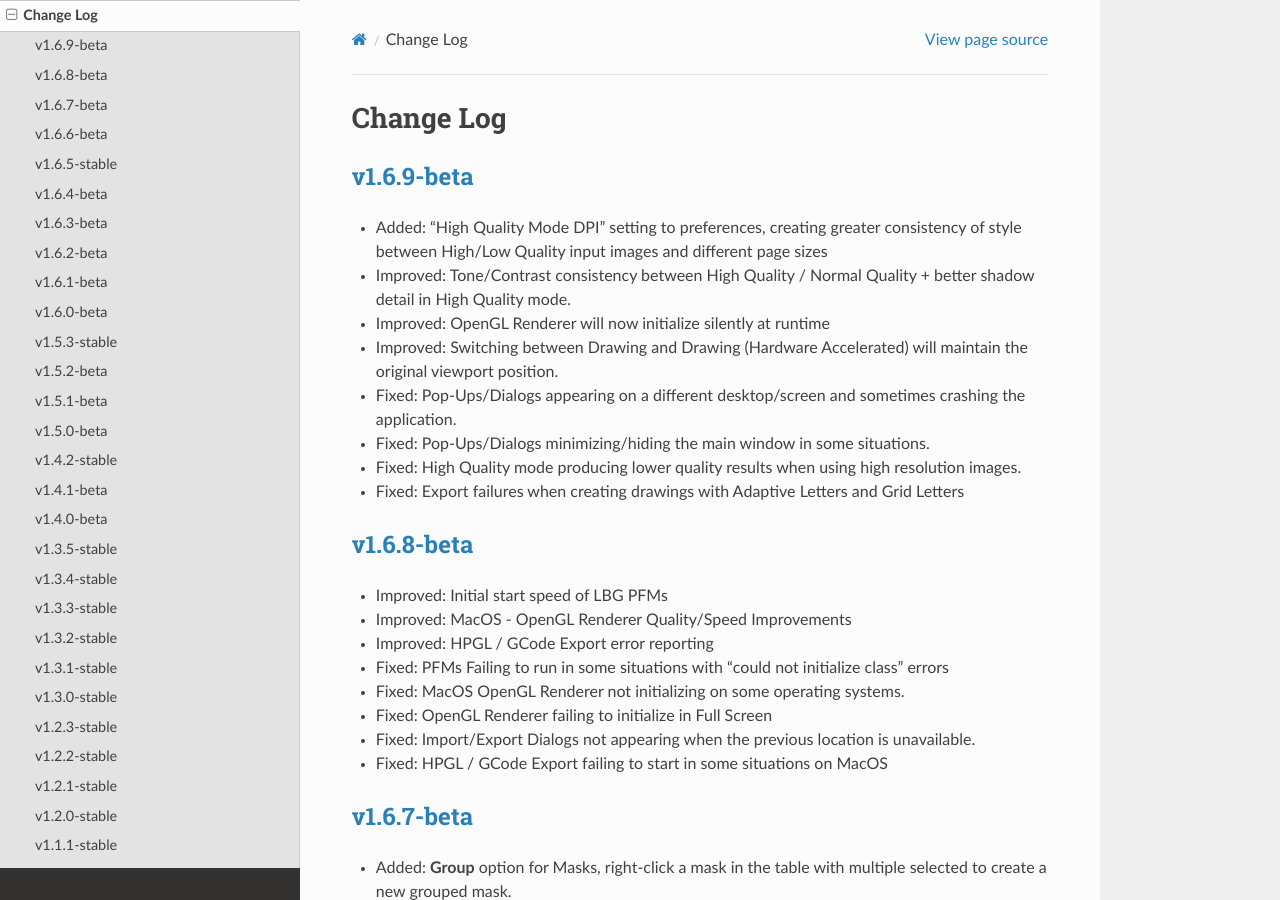
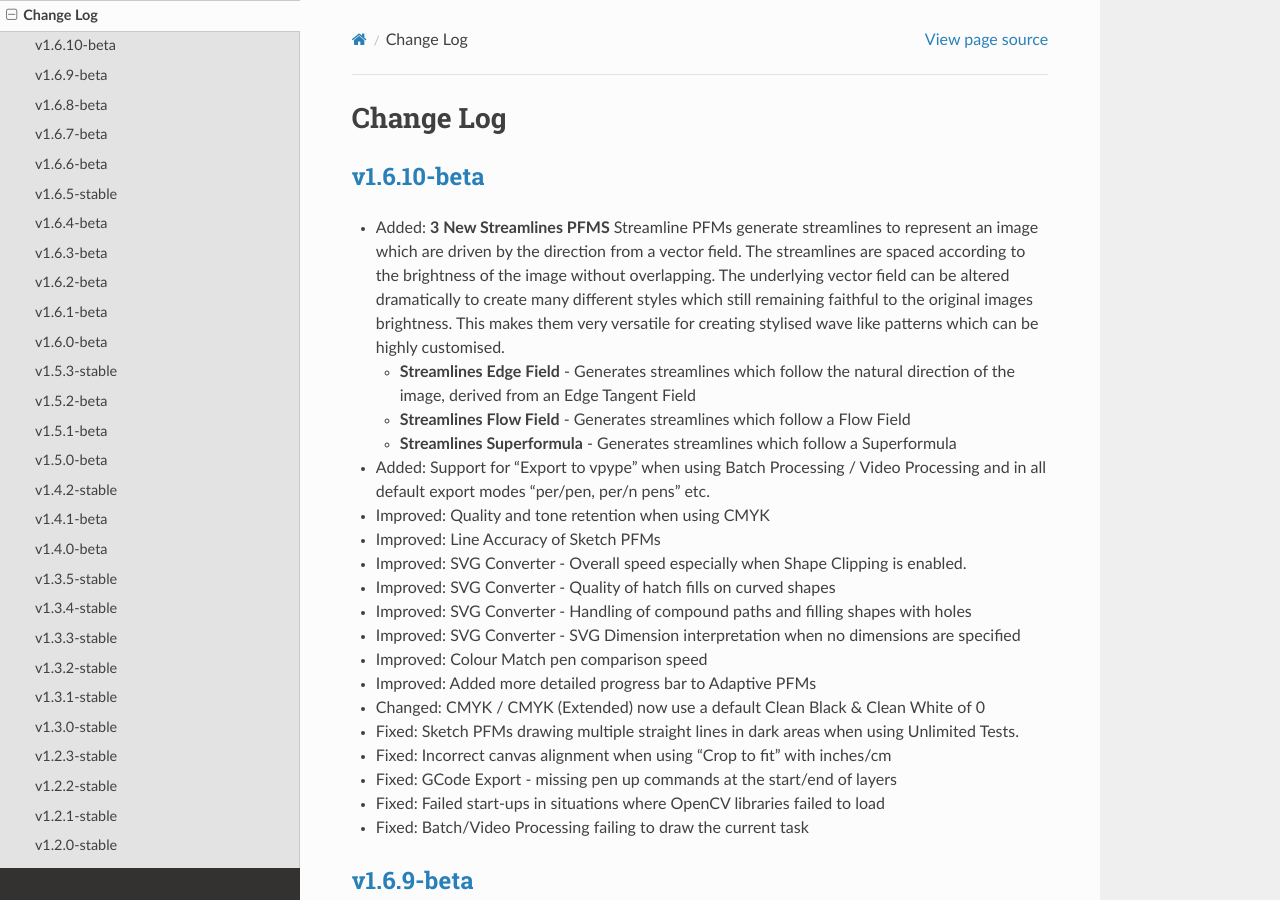
Before and after one commit to SonarSonic/DrawingBotV3, a Sphinx documentation site: the page built from docs/source/changelog.rst, in a window 1280 px wide and 900 px high. Built offline with Sphinx 7.4.7 and the Read the Docs theme 2.0.0, drawn with Linux system fonts in a browser that asks for light colours.

Commit message:
Bump Version 1.6.10 Beta

```diff
--- a/CHANGELOG.md
+++ b/CHANGELOG.md
@@ -1,3 +1,24 @@
+### [v1.6.10-beta](https://github.com/SonarSonic/DrawingBotV3/releases/tag/v1.6.10-beta-free)
+- Added: **3 New Streamlines PFMS** Streamline PFMs generate streamlines to represent an image which are driven by the direction from a vector field. The streamlines are spaced according to the brightness of the image without overlapping. The underlying vector field can be altered dramatically to create many different styles which still remaining faithful to the original images brightness. This makes them very versatile for creating stylised wave like patterns which can be highly customised.
+  - **Streamlines Edge Field** - Generates streamlines which follow the natural direction of the image, derived from an Edge Tangent Field
+  - **Streamlines Flow Field** - Generates streamlines which follow a Flow Field
+  - **Streamlines Superformula** - Generates streamlines which follow a Superformula
+- Added: Support for "Export to vpype" when using Batch Processing / Video Processing and in all default export modes "per/pen, per/n pens" etc.
+- Improved: Quality and tone retention when using CMYK
+- Improved: Line Accuracy of Sketch PFMs
+- Improved: SVG Converter - Overall speed especially when Shape Clipping is enabled.
+- Improved: SVG Converter - Quality of hatch fills on curved shapes
+- Improved: SVG Converter - Handling of compound paths and filling shapes with holes
+- Improved: SVG Converter - SVG Dimension interpretation when no dimensions are specified
+- Improved: Colour Match pen comparison speed
+- Improved: Added more detailed progress bar to Adaptive PFMs
+- Changed: CMYK / CMYK (Extended) now use a default Clean Black & Clean White of 0
+- Fixed: Sketch PFMs drawing multiple straight lines in dark areas when using Unlimited Tests.
+- Fixed: Incorrect canvas alignment when using "Crop to fit" with inches/cm
+- Fixed: GCode Export - missing pen up commands at the start/end of layers
+- Fixed: Failed start-ups in situations where OpenCV libraries failed to load
+- Fixed: Batch/Video Processing failing to draw the current task
+
 ### [v1.6.9-beta](https://github.com/SonarSonic/DrawingBotV3/releases/tag/v1.6.9-beta-free)
 - Added: "High Quality Mode DPI" setting to preferences, creating greater consistency of style between High/Low Quality input images and different page sizes
 - Improved: Tone/Contrast consistency between High Quality / Normal Quality + better shadow detail in High Quality mode.
--- a/docs/source/conf.py
+++ b/docs/source/conf.py
@@ -21,7 +21,7 @@ copyright = '2021-2023, Ollie Lansdell'
 author = 'Ollie Lansdell'
 
 # The full version, including alpha/beta/rc tags
-release = '1.6.9'
+release = '1.6.10'
 master_doc = 'index'
 
 # -- General configuration ---------------------------------------------------
```
Also changed, not shown: 2 other files.
